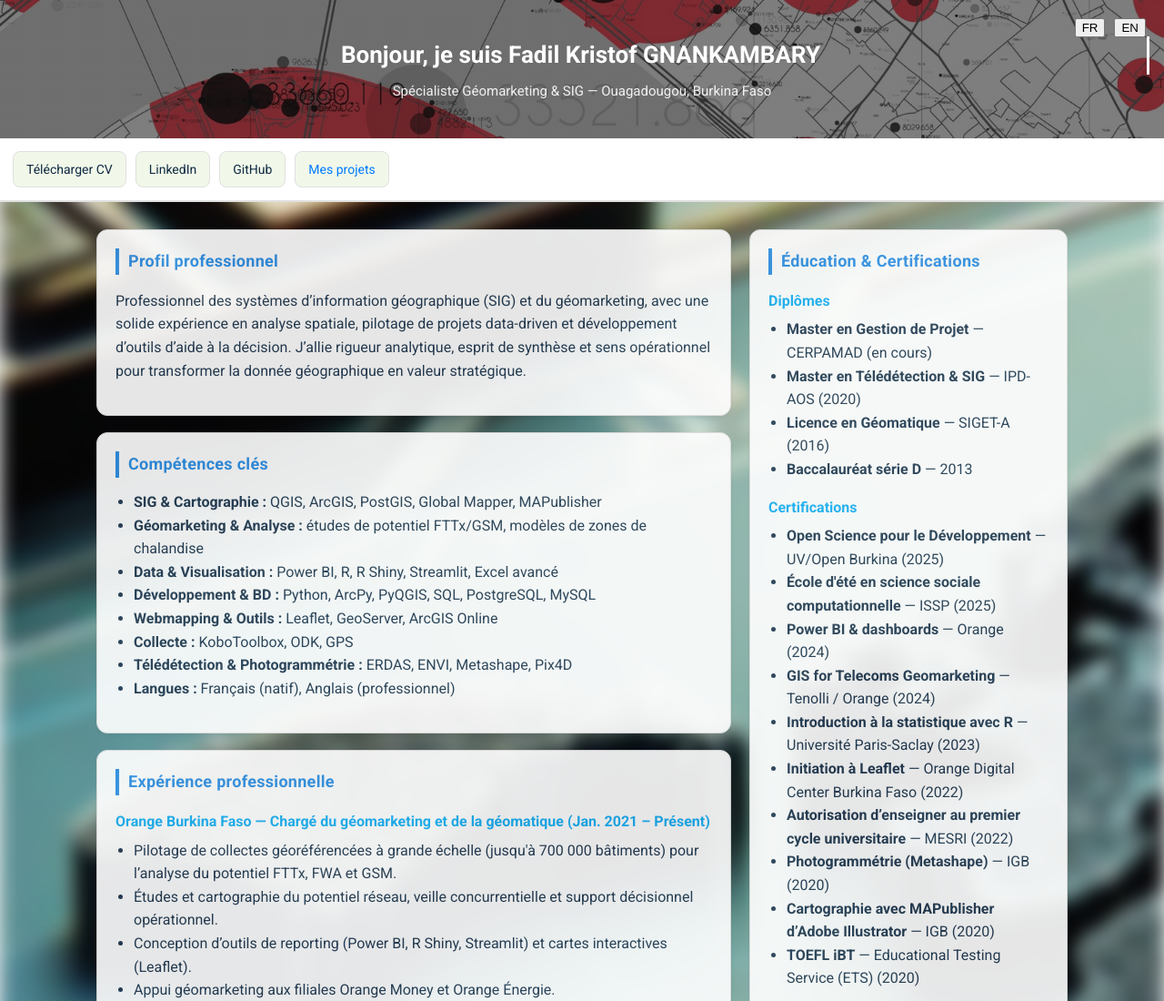
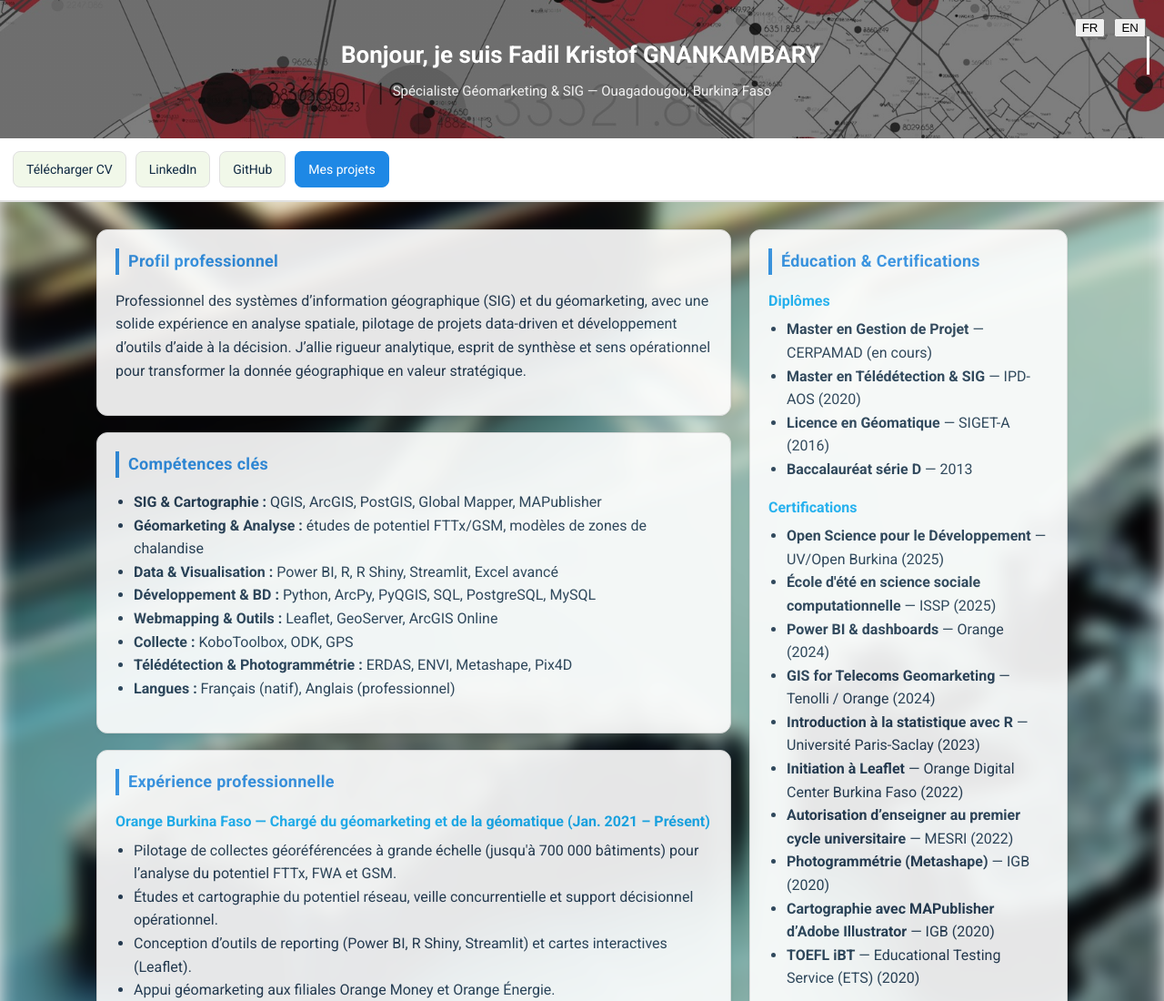
Before and after one commit to krisfadil/portfolio, a plain HTML site: page index.html in a window 1280 px wide. Shown: the top 1100 px of the page at 91% size. Drawn offline with Linux system fonts and the light colour scheme.

Commit message:
Add files via upload

```diff
--- a/index.html
+++ b/index.html
@@ -382,15 +382,17 @@
       color: var(--muted);
     }
 
-	#projects-link {
-	color: #007bff;
-	text-decoration: non;
-	}
+    nav a.btn-inline[href="#projects"] {
+      background: var(--accent);
+      color: #fff;
+      border-color: var(--accent);
+    }
 
-	#projects-link:hover {
-	color: #ffffff;        /* devient blanc */
-	text-decoration: underline;
-	}
+    nav a.btn-inline[href="#projects"]:hover {
+      background: var(--accent-light);
+      color: #fff;
+      border-color: var(--accent-light);
+    }
 
   </style>
 </head>
```
